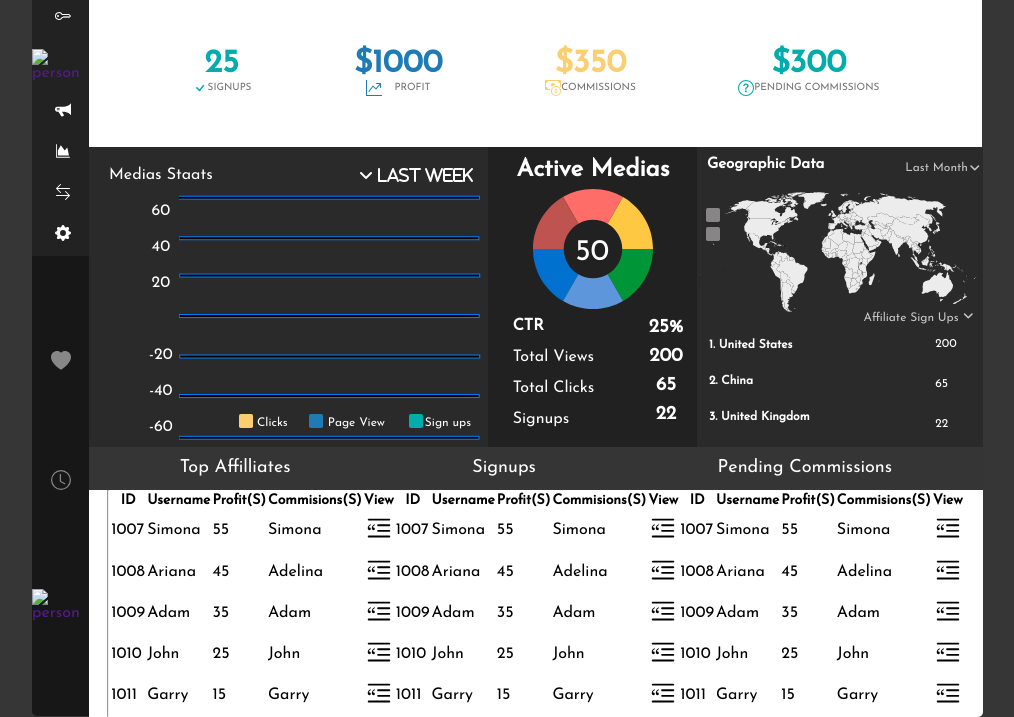
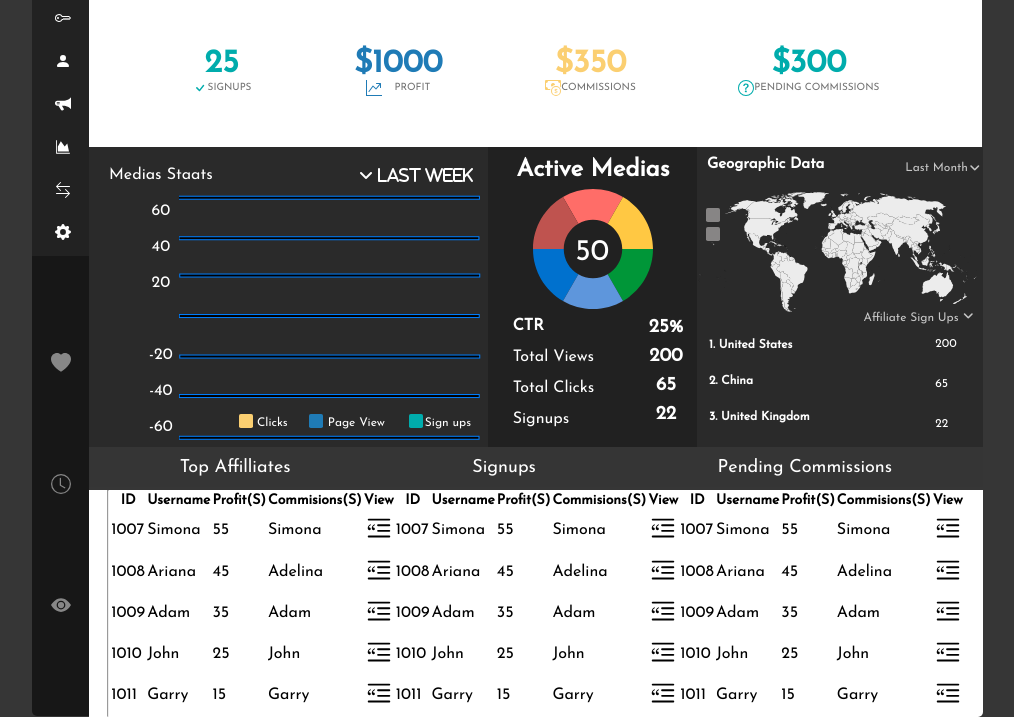
Before and after one commit to Vahan-23/every-matrix-internship, a website: page index.html in a window 1280 px wide. Shown: the part 164-881 px from the top of the page, without its empty margins (133-1147 px from the left). Drawn offline with Linux system fonts and the light colour scheme; the site is published under a folder, as on GitHub Pages, so addresses that start at the root find nothing.

Commit message:
fixed img path

```diff
--- a/index.html
+++ b/index.html
@@ -45,7 +45,7 @@
         <div class="leftDer">
             <ul><a href=""><img src="./icons/speedometer2.svg" alt="dashboard"></a></ul>
             <ul><a href=""><img src="./icons/key.svg" alt="key"></a></ul>
-            <ul><a href=""><img src="/icons/person-fill.svg" alt="person"></a></ul>
+            <ul><a href=""><img src="./icons/person-fill.svg" alt="person"></a></ul>
             <ul><a href=""><img src="./icons/bullhorn-variant-with-white-details-svgrepo-com.svg" alt=""></a></ul>
             <ul><a href=""><img src="./icons/gui_chart_area_icon_157678.svg" alt=""></a></ul>
             <ul><a href=""><img src="./icons/arrow-left-right.svg" alt=""></a></ul>
@@ -147,7 +147,7 @@
         <div class="leftDer2">
             <ul><a href=""><img src="./icons/heart-fill2.svg" alt="dashboard"></a></ul>
             <ul><a href=""><img src="./icons/clock.svg" alt="key"></a></ul>
-            <ul><a href=""><img src="/icons/eye-fill.svg" alt="person"></a></ul>
+            <ul><a href=""><img src="./icons/eye-fill.svg" alt="person"></a></ul>
         </div>
         <div class="tops">
             <p>Top Affilliates</p>
```
